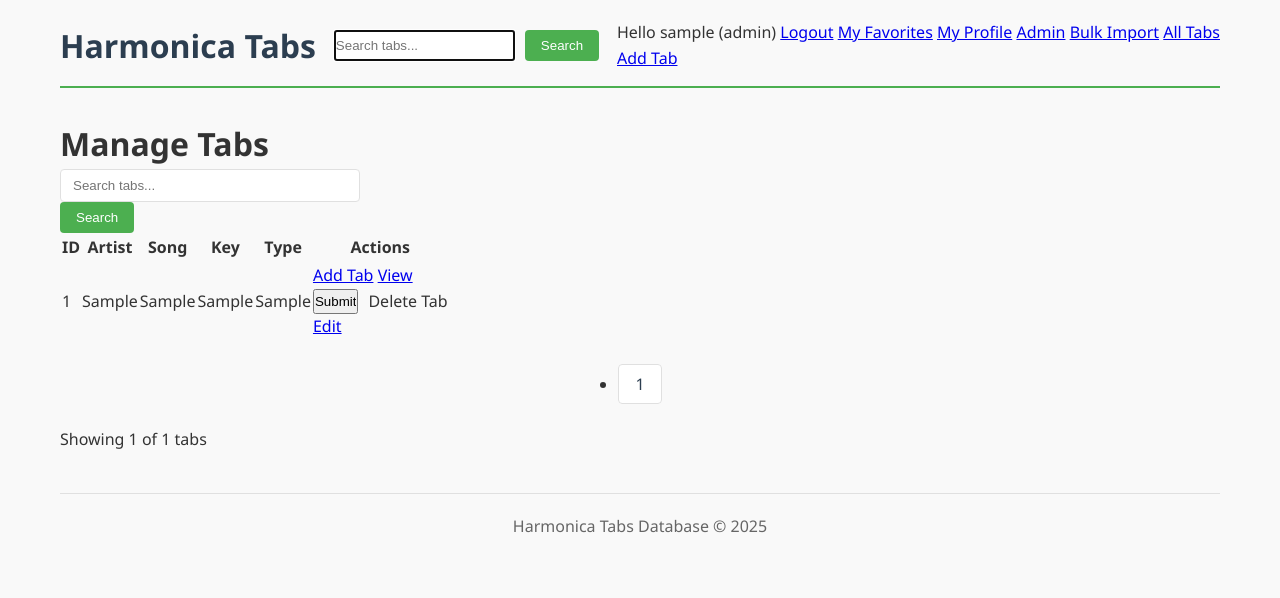
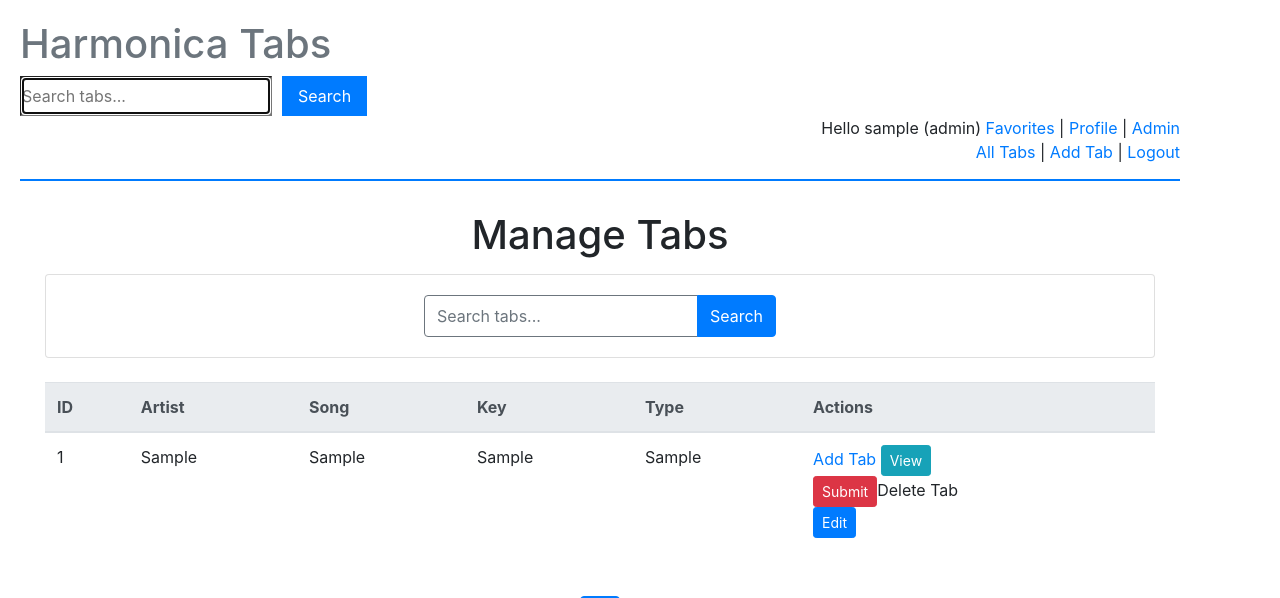
Before and after one commit to mthsgrc/harmonica_project, a Flask app: page /all-tabs in a window 1280 px wide. Shown: the top 598 px of the page. Before the commit the page ends 533 px from the top, so only its background shows below. Run offline with Flask 3, Linux system fonts and the light colour scheme; a user stored in the database is signed in; tables that the repository leaves empty hold one stand-in row (values such as "Sample post"); parts of the project's set-up code (start-up, migrations or seed data) failed here and were passed over; some libraries are stand-ins or nearby versions.

Commit message:
Save. Start working on styling

```diff
--- a/app/routes.py
+++ b/app/routes.py
@@ -2,7 +2,6 @@
 
 from flask import Blueprint, jsonify, render_template, request, redirect, url_for, flash
 from flask_login import login_required, current_user
-from app.forms import BulkImportForm
 from .decorators import admin_required, editor_required, roles_required
 from .forms import EditTabForm, AddTabForm
 from .models import Tab, User, db
@@ -258,44 +257,3 @@ def add_tab():
         return redirect(url_for('main.view_tab', tab_id=new_tab.id))
 
     return render_template('add_tab.html', form=form)
-
-@main.route('/bulk-import', methods=['GET', 'POST'])
-@roles_required('admin')
-def bulk_import():
-    form = BulkImportForm()
-
-    if form.validate_on_submit():
-        lines = form.import_data.data.split('\n')
-        imported = 0
-        errors = []
-
-        for i, line in enumerate(lines, 1):
-            parts = line.split('|')
-            if len(parts) < 5:
-                errors.append(f"Line {i}: Not enough fields")
-                continue
-
-            try:
-                new_tab = Tab(
-                    artist=parts[0].strip(),
-                    song=parts[1].strip(),
-                    harp_key=parts[2].strip(),
-                    harp_type=parts[3].strip(),
-                    content=parts[4].strip(),
-                    created_at=datetime.utcnow()
-                )
-                db.session.add(new_tab)
-                imported += 1
-            except Exception as e:
-                errors.append(f"Line {i}: {str(e)}")
-
-        db.session.commit()
-        flash(f'Successfully imported {imported} tabs. {len(errors)} errors occurred.',
-              'success' if not errors else 'warning')
-
-        if errors:
-            flash('Errors:<br>' + '<br>'.join(errors), 'error')
-
-        return redirect(url_for('main.all_tabs'))
-
-    return render_template('bulk_import.html', form=form)
--- a/app/static/style.css
+++ b/app/static/style.css
@@ -333,3 +333,28 @@ form label {
     font-size: 15px;
     line-height: 1.5;
 }
+
+.user-info {
+    text-align: right;
+}
+
+.container > h1 {
+  text-align: center;
+  margin-bottom: 15px;
+}
+
+.all-tabs-search {
+  margin: 0 auto;
+  text-align: center;
+  width: 100%;;
+}
+
+
+
+.card-body
+{
+  display: inline-block;
+	margin: 0 auto;
+	padding: 0;
+	box-sizing: border-box;
+}
--- a/app/templates/all_tabs.html
+++ b/app/templates/all_tabs.html
@@ -3,7 +3,7 @@
 <div class="container mt-4">
     <h1>Manage Tabs</h1>
 
-    <div class="card mb-4">
+    <div class="card mb-4 all-tabs-search">
         <div class="card-body">
             <form method="GET" action="{{ url_for('main.search_tabs') }}">
                 <div class="input-group">
--- a/app/templates/base.html
+++ b/app/templates/base.html
@@ -8,6 +8,8 @@
     <link rel="stylesheet" href="{{ url_for('static', filename='style.css') }}">
     <link rel="stylesheet" href="{{ url_for('static', filename='profile.css') }}">
     <link rel="stylesheet" href="https://cdnjs.cloudflare.com/ajax/libs/font-awesome/6.0.0/css/all.min.css">
+
+    <link rel="stylesheet" href="https://cdn.jsdelivr.net/npm/bootstrap@4.0.0/dist/css/bootstrap.min.css" integrity="sha384-Gn5384xqQ1aoWXA+058RXPxPg6fy4IWvTNh0E263XmFcJlSAwiGgFAW/dAiS6JXm" crossorigin="anonymous">
 
 </head>
 <body>
@@ -21,20 +23,22 @@
         <div class="user-info">
             {% if current_user.is_authenticated %}
                 Hello {{ current_user.username }} ({{ current_user.role }})
-                <a href="{{ url_for('auth.logout') }}">Logout</a>
-                <a href="{{ url_for('main.favorites') }}">My Favorites</a>
-                <a href="{{ url_for('main.profile') }}">My Profile</a>
+
+                <a href="{{ url_for('main.favorites') }}">Favorites</a> |
+                <a href="{{ url_for('main.profile') }}">Profile</a> |
                 {% if current_user.is_authenticated and current_user.role == 'admin' %}
-                    <a href="{{ url_for('admin.index') }}">Admin</a>
-                    <a href="{{ url_for('main.bulk_import') }}">Bulk Import</a>
+                    <a href="{{ url_for('admin.index') }}">Admin</a> <br>
                 {% endif %}
             {% else %}
-                <a href="{{ url_for('auth.login') }}">Login</a>
+                <a href="{{ url_for('auth.login') }}">Login</a> |
                 <a href="{{ url_for('auth.register') }}">Register</a>
             {% endif %}
             {% if current_user.is_authenticated and current_user.role in ['admin', 'editor'] %}
-                <a href="{{ url_for('main.all_tabs') }}">All Tabs</a><br>
-                <a href="{{ url_for('main.add_tab') }}">Add Tab</a>
+                <a href="{{ url_for('main.all_tabs') }}">All Tabs</a> |
+                <a href="{{ url_for('main.add_tab') }}">Add Tab</a> |
+            {% endif %}
+            {% if current_user.is_authenticated %}
+            <a style="text-align: right;" href="{{ url_for('auth.logout') }}">Logout</a>
             {% endif %}
         </div>
     </header>
```
Also changed, not shown: app/forms.py (+0 -10 lines).
